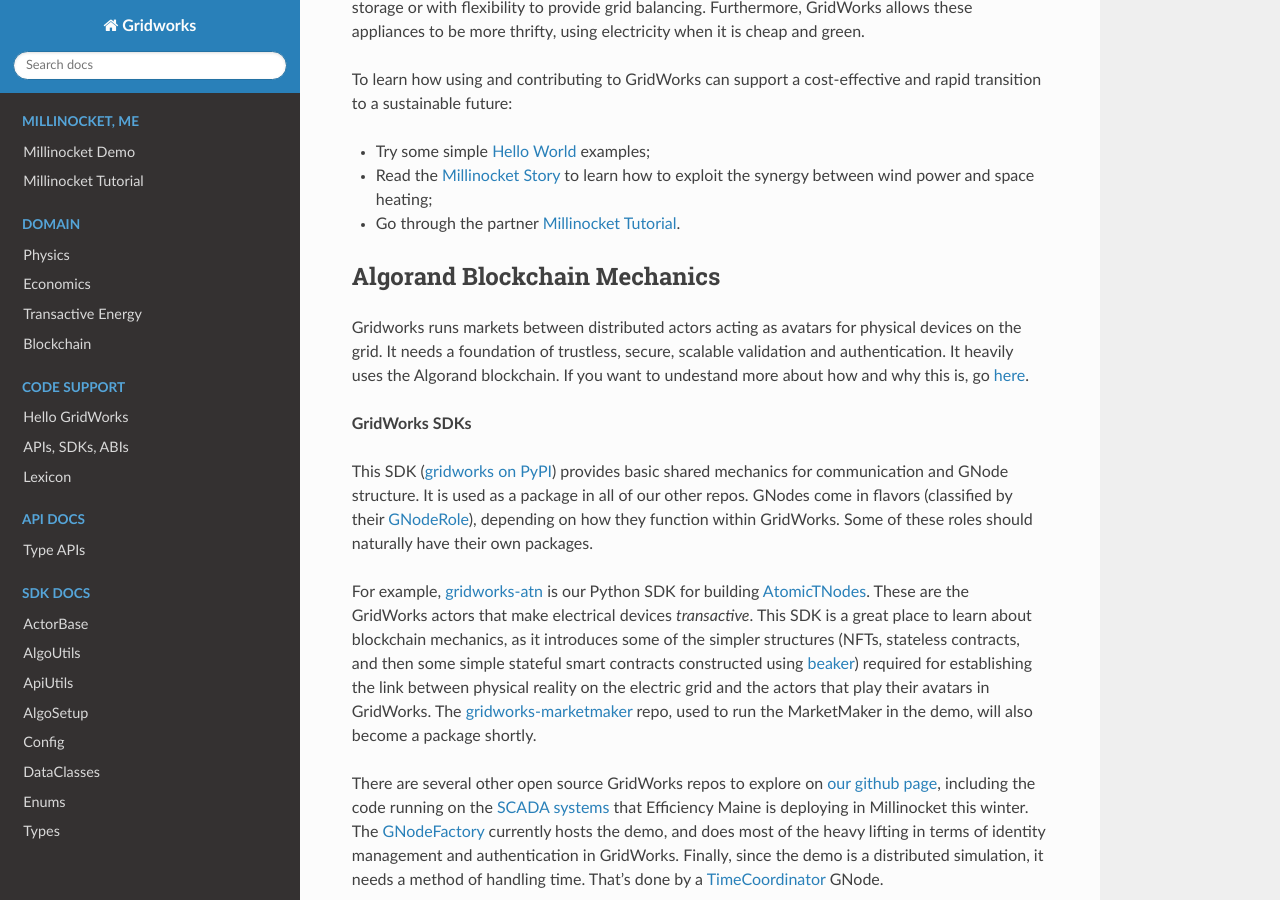
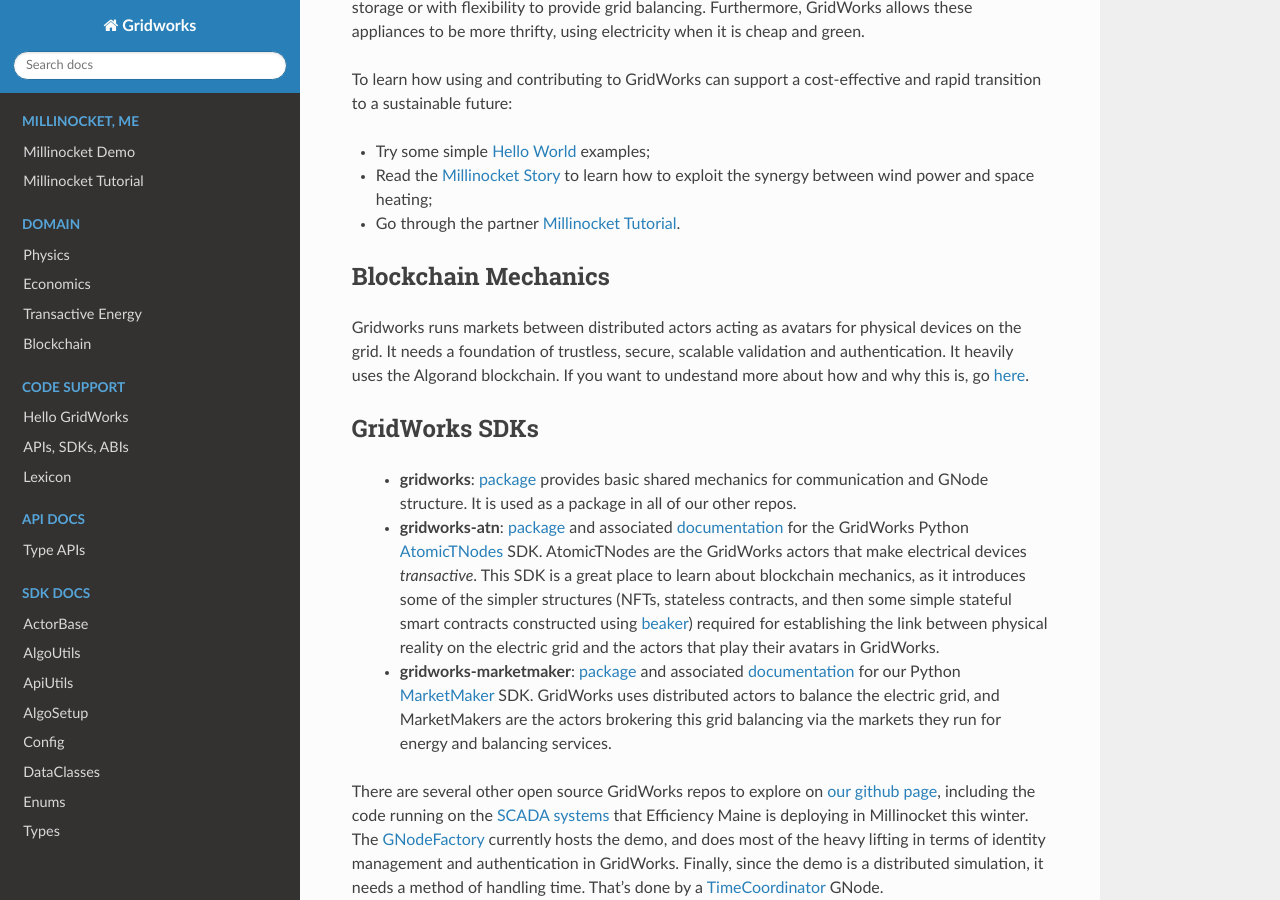
Before and after one commit to thegridelectric/gridworks, a Sphinx documentation site: the page built from docs/index.rst, in a window 1280 px wide and 900 px high, scrolled down 260 px. Built offline with Sphinx 7.4.7 and the Read the Docs theme 2.0.0, drawn with Linux system fonts in a browser that asks for light colours.

Commit message:
Add link to MarketMaker SDK

```diff
--- a/docs/index.rst
+++ b/docs/index.rst
@@ -14,28 +14,22 @@
 - Read the `Millinocket Story <millinocket-demo.html>`_ to learn how to exploit the synergy between wind power and space heating;
 - Go through the partner `Millinocket Tutorial <millinocket-tutorial.html>`_.
 
-Algorand Blockchain Mechanics
-^^^^^^^^^^^^^^^^^^^^^^^^^^^^^^
+Blockchain Mechanics
+^^^^^^^^^^^^^^^^^^^^^
 
 Gridworks runs markets between distributed actors acting as avatars for physical devices on the grid. It needs a
 foundation of trustless, secure, scalable validation and authentication. It heavily uses the Algorand blockchain. If
 you want to undestand more about how and why this is, go `here <blockchain.html>`_.
 
-**GridWorks SDKs**
+GridWorks SDKs
+^^^^^^^^^^^^^^^
 
-This SDK (`gridworks on PyPI <https://pypi.org/project/gridworks/>`_) provides basic shared mechanics for communication and GNode structure. It is used as a package
-in all of our other repos. GNodes come in flavors (classified by their `GNodeRole <g-node-role.html>`_), depending
-on how they function within GridWorks. Some of these roles should naturally have their own packages.
+ - **gridworks**: `package <https://pypi.org/project/gridworks/>`_ provides basic shared mechanics for  communication and GNode structure. It is used as a package in all of our other repos.
 
-For example,
-`gridworks-atn <https://gridworks-atn.readthedocs.io/en/latest/>`_ is our Python SDK for building
-`AtomicTNodes <atomic-t-node.html>`_. These are the GridWorks
-actors that make electrical devices *transactive*. This SDK is a great place to learn about blockchain
-mechanics, as it introduces some of the simpler structures (NFTs, stateless contracts, and then some
-simple stateful smart contracts constructed using  `beaker <https://github.com/algorand-devrel/beaker>`_)
-required for establishing the link between physical reality on the electric grid and the actors that play
-their avatars in GridWorks.  The `gridworks-marketmaker <https://github.com/thegridelectric/gridworks-marketmaker>`_
-repo, used to run the MarketMaker in the demo, will also become a package shortly.
+
+ - **gridworks-atn**:  `package <https://pypi.org/project/gridworks-atn/>`_ and associated `documentation <https://gridworks-atn.readthedocs.io/en/latest/>`_ for the GridWorks Python `AtomicTNodes <atomic-t-node.html>`_  SDK. AtomicTNodes  are the GridWorks actors that make electrical devices *transactive*. This SDK is a great place to learn about blockchain mechanics, as it introduces some of the simpler structures (NFTs, stateless contracts, and then some simple stateful smart contracts constructed using  `beaker <https://github.com/algorand-devrel/beaker>`_) required for establishing the link between physical reality on the electric grid and the actors that play their avatars in GridWorks.
+
+ - **gridworks-marketmaker**: `package  <https://pypi.org/project/gridworks-marketmaker/>`_ and associated `documentation <https://gridworks-marketmaker.readthedocs.io/en/latest/>`_ for our Python `MarketMaker <market-maker.html>`_ SDK.  GridWorks uses distributed actors to balance the electric grid, and MarketMakers are the actors brokering this grid balancing via the markets they run for energy and balancing services.
 
 There are several other open source GridWorks repos to explore on `our github page <https://github.com/thegridelectric>`_,
 including the code running on the `SCADA systems <https://github.com/thegridelectric/gw-scada-spaceheat-python>`_
@@ -43,6 +37,7 @@
 The  `GNodeFactory <https://github.com/thegridelectric/g-node-factory>`_ currently hosts the demo,
 and  does most of the heavy lifting in terms of identity management and authentication in GridWorks. Finally, since the demo
 is a distributed simulation, it needs a method of handling time. That's done by a `TimeCoordinator <https://github.com/thegridelectric/gridworks-timecoordinator>`_ GNode.
+
 
 
 Installation
--- a/pyproject.toml
+++ b/pyproject.toml
@@ -1,6 +1,6 @@
 [tool.poetry]
 name = "gridworks"
-version = "0.1.0"
+version = "0.1.1"
 description = "Gridworks"
 authors = ["GridWorks <gridworks@gridworks-consulting.com>"]
 license = "MIT"
```
Also changed, not shown: README.md (+19 -2 lines), 8 other files.
